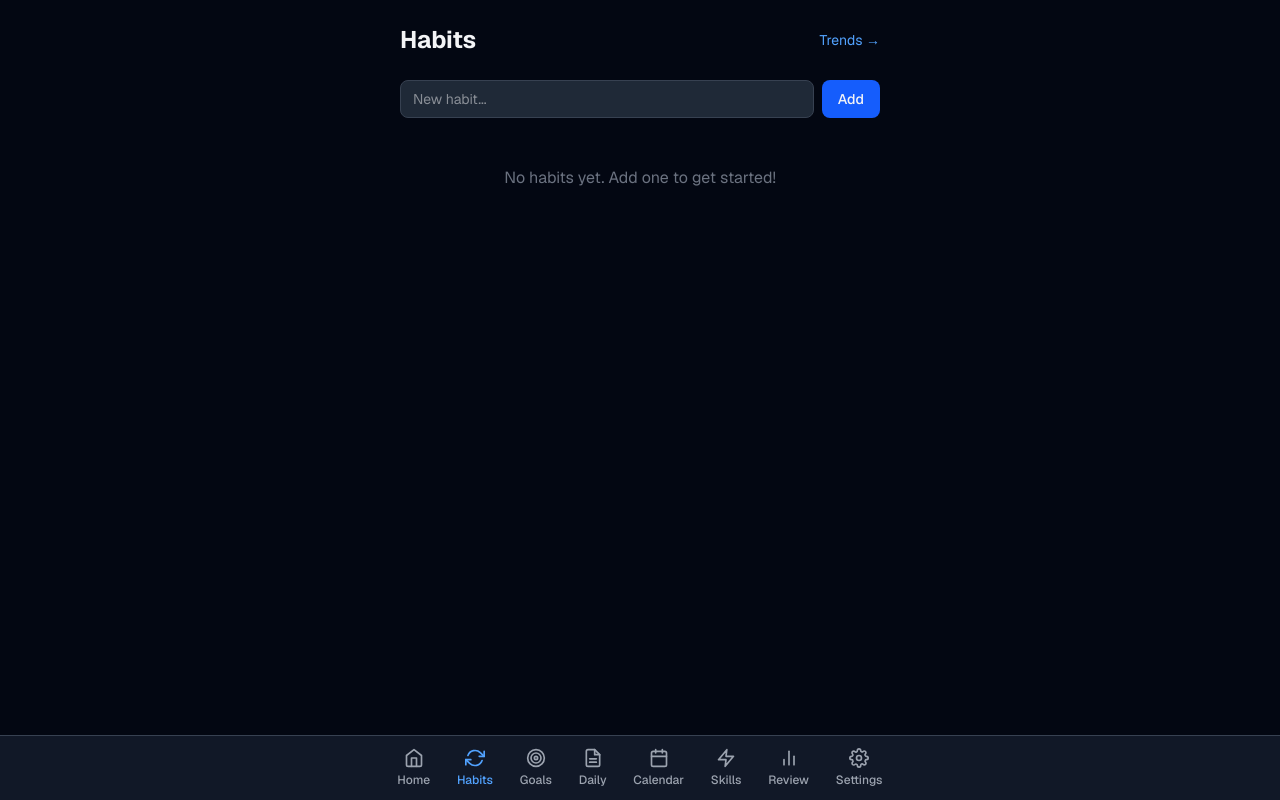
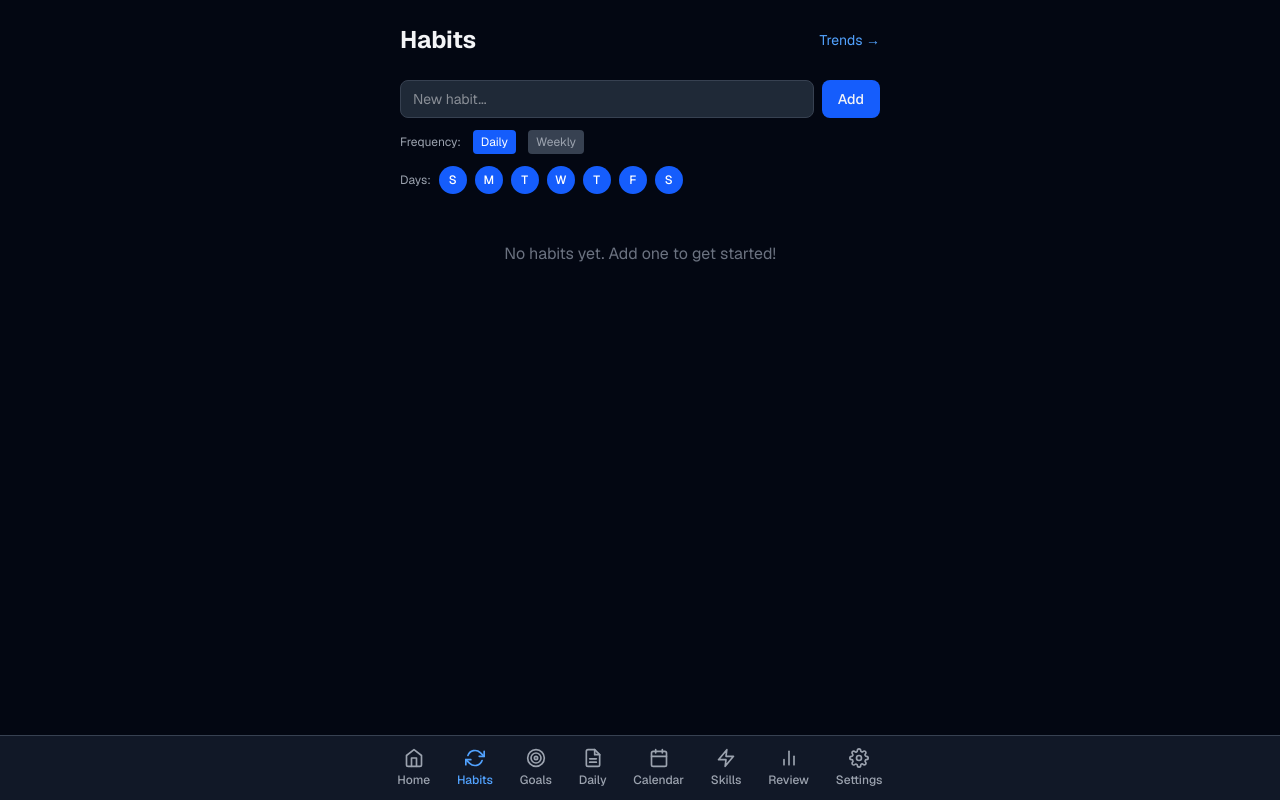
Before and after one commit to znding04/how-to-level-up, a Next.js app: page /habits in a window 1280 px wide. Built offline with nearby package versions, Linux system fonts and the light colour scheme.

Commit message:
feat: add day-of-week habit scheduling

```diff
--- a/src/app/dashboard/page.tsx
+++ b/src/app/dashboard/page.tsx
@@ -42,10 +42,15 @@ export default function DashboardPage() {
   const profileData = loadProfileData(data);
   const activeProfile = data.profiles.find((p) => p.id === data.activeProfileId);
 
-  // Habits summary
-  const totalHabits = profileData.habits.length;
-  const completedToday = profileData.habits.filter((h) => h.completions[today]).length;
-  const uncheckedHabits = profileData.habits.filter((h) => !h.completions[today]);
+  // Habits summary — only habits scheduled for today
+  const todayDow = new Date().getDay();
+  const todaysHabits = profileData.habits.filter((h) => {
+    const days = h.scheduledDays ?? [0, 1, 2, 3, 4, 5, 6];
+    return days.includes(todayDow);
+  });
+  const totalHabits = todaysHabits.length;
+  const completedToday = todaysHabits.filter((h) => h.completions[today]).length;
+  const uncheckedHabits = todaysHabits.filter((h) => !h.completions[today]);
 
   // Daily check-in
   const todayLog = profileData.dailyLogs.find((l) => l.date === today);
@@ -84,8 +89,8 @@ export default function DashboardPage() {
     }
   }
 
-  // Daily habits for quick actions
-  const dailyHabits = profileData.habits.filter((h) => h.frequency === 'daily');
+  // Daily habits for quick actions — only habits scheduled for today
+  const dailyHabits = todaysHabits;
 
 
   function handleToggleHabit(habitId: string) {
--- a/src/app/habits/page.tsx
+++ b/src/app/habits/page.tsx
@@ -14,11 +14,15 @@ export default function HabitsPage() {
     return loadProfileData(data).habits;
   });
   const [newName, setNewName] = useState('');
+  const [newFrequency, setNewFrequency] = useState<'daily' | 'weekly'>('daily');
+  const [newScheduledDays, setNewScheduledDays] = useState<number[]>([0, 1, 2, 3, 4, 5, 6]);
   const [editingId, setEditingId] = useState<string | null>(null);
   const [editName, setEditName] = useState('');
   const [editFrequency, setEditFrequency] = useState<'daily' | 'weekly'>('daily');
   const [editColor, setEditColor] = useState('#3b82f6');
+  const [editScheduledDays, setEditScheduledDays] = useState<number[]>([0, 1, 2, 3, 4, 5, 6]);
   const today = todayString();
+  const DAY_LABELS = ['S', 'M', 'T', 'W', 'T', 'F', 'S'];
 
   function persist(updated: Habit[]) {
     setHabits(updated);
@@ -29,19 +33,44 @@ export default function HabitsPage() {
   }
 
   function addHabit() {
-    if (!newName.trim()) return;
+    if (!newName.trim() || newScheduledDays.length === 0) return;
     const data = loadData();
     const habit: Habit = {
       id: generateId(),
       profileId: data.activeProfileId,
       name: newName.trim(),
-      frequency: 'daily',
+      frequency: newFrequency,
+      scheduledDays: newScheduledDays,
       color: PRESET_COLORS[Math.floor(Math.random() * 5)],
       createdAt: today,
       completions: {},
     };
     persist([...habits, habit]);
     setNewName('');
+    setNewFrequency('daily');
+    setNewScheduledDays([0, 1, 2, 3, 4, 5, 6]);
+  }
+
+  function toggleNewDay(day: number) {
+    if (newFrequency === 'weekly') {
+      setNewScheduledDays([day]);
+    } else {
+      const next = newScheduledDays.includes(day)
+        ? newScheduledDays.filter((d) => d !== day)
+        : [...newScheduledDays, day];
+      if (next.length > 0) setNewScheduledDays(next);
+    }
+  }
+
+  function toggleEditDay(day: number) {
+    if (editFrequency === 'weekly') {
+      setEditScheduledDays([day]);
+    } else {
+      const next = editScheduledDays.includes(day)
+        ? editScheduledDays.filter((d) => d !== day)
+        : [...editScheduledDays, day];
+      if (next.length > 0) setEditScheduledDays(next);
+    }
   }
 
   function toggleCompletion(id: string) {
@@ -59,13 +88,14 @@ export default function HabitsPage() {
     setEditName(habit.name);
     setEditFrequency(habit.frequency);
     setEditColor(habit.color);
+    setEditScheduledDays(habit.scheduledDays ?? [0, 1, 2, 3, 4, 5, 6]);
   }
 
   function saveEdit(id: string) {
-    if (!editName.trim()) return;
+    if (!editName.trim() || editScheduledDays.length === 0) return;
     const updated = habits.map((h) => {
       if (h.id !== id) return h;
-      return { ...h, name: editName.trim(), frequency: editFrequency, color: editColor };
+      return { ...h, name: editName.trim(), frequency: editFrequency, color: editColor, scheduledDays: editScheduledDays };
     });
     persist(updated);
     setEditingId(null);
@@ -191,7 +221,8 @@ export default function HabitsPage() {
         </Link>
       </div>
 
-      <div className="flex gap-2 mb-6">
+      <div className="space-y-3 mb-6">
+        <div className="flex gap-2">
           <input
             type="text"
             value={newName}
@@ -206,6 +237,52 @@ export default function HabitsPage() {
           >
             Add
           </button>
+        </div>
+        <div className="flex items-center gap-3">
+          <span className="text-xs text-fg-secondary">Frequency:</span>
+          <button
+            onClick={() => {
+              setNewFrequency('daily');
+              setNewScheduledDays([0, 1, 2, 3, 4, 5, 6]);
+            }}
+            className={`text-xs px-2 py-1 rounded ${
+              newFrequency === 'daily'
+                ? 'bg-blue-600 text-white'
+                : 'bg-surface text-fg-secondary'
+            }`}
+          >
+            Daily
+          </button>
+          <button
+            onClick={() => {
+              setNewFrequency('weekly');
+              setNewScheduledDays([new Date().getDay()]);
+            }}
+            className={`text-xs px-2 py-1 rounded ${
+              newFrequency === 'weekly'
+                ? 'bg-blue-600 text-white'
+                : 'bg-surface text-fg-secondary'
+            }`}
+          >
+            Weekly
+          </button>
+        </div>
+        <div className="flex items-center gap-2">
+          <span className="text-xs text-fg-secondary">Days:</span>
+          {DAY_LABELS.map((label, i) => (
+            <button
+              key={i}
+              onClick={() => toggleNewDay(i)}
+              className={`w-7 h-7 rounded-full text-xs font-medium transition-colors ${
+                newScheduledDays.includes(i)
+                  ? 'bg-blue-600 text-white'
+                  : 'bg-surface text-fg-secondary hover:bg-surface-hover'
+              }`}
+            >
+              {label}
+            </button>
+          ))}
+        </div>
       </div>
 
       {habits.length === 0 ? (
@@ -230,7 +307,10 @@ export default function HabitsPage() {
                   <div className="flex items-center gap-3">
                     <span className="text-xs text-fg-secondary">Frequency:</span>
                     <button
-                      onClick={() => setEditFrequency('daily')}
+                      onClick={() => {
+                        setEditFrequency('daily');
+                        setEditScheduledDays([0, 1, 2, 3, 4, 5, 6]);
+                      }}
                       className={`text-xs px-2 py-1 rounded ${
                         editFrequency === 'daily'
                           ? 'bg-blue-600 text-white'
@@ -240,7 +320,10 @@ export default function HabitsPage() {
                       Daily
                     </button>
                     <button
-                      onClick={() => setEditFrequency('weekly')}
+                      onClick={() => {
+                        setEditFrequency('weekly');
+                        setEditScheduledDays([new Date().getDay()]);
+                      }}
                       className={`text-xs px-2 py-1 rounded ${
                         editFrequency === 'weekly'
                           ? 'bg-blue-600 text-white'
@@ -249,6 +332,22 @@ export default function HabitsPage() {
                     >
                       Weekly
                     </button>
+                  </div>
+                  <div className="flex items-center gap-2">
+                    <span className="text-xs text-fg-secondary">Days:</span>
+                    {DAY_LABELS.map((label, i) => (
+                      <button
+                        key={i}
+                        onClick={() => toggleEditDay(i)}
+                        className={`w-7 h-7 rounded-full text-xs font-medium transition-colors ${
+                          editScheduledDays.includes(i)
+                            ? 'bg-blue-600 text-white'
+                            : 'bg-surface text-fg-secondary hover:bg-surface-hover'
+                        }`}
+                      >
+                        {label}
+                      </button>
+                    ))}
                   </div>
                   <div className="flex items-center gap-2">
                     <span className="text-xs text-fg-secondary">Color:</span>
@@ -299,7 +398,9 @@ export default function HabitsPage() {
                       {habit.name}
                     </span>
                     <span className="text-xs text-fg-muted ml-2">
-                      {habit.frequency === 'weekly' ? 'weekly' : ''}
+                      {habit.scheduledDays && habit.scheduledDays.length < 7
+                        ? habit.scheduledDays.sort((a, b) => a - b).map((d) => DAY_LABELS[d]).join('/')
+                        : ''}
                     </span>
                   </div>
                   <div className="text-xs text-fg-secondary text-right space-y-0.5">
--- a/src/app/habits/trends/page.tsx
+++ b/src/app/habits/trends/page.tsx
@@ -54,8 +54,11 @@ export default function HabitTrendsPage() {
         let total = 0;
 
         if (!isFuture) {
+          const cellDow = cellDate.getDay();
           for (const habit of filteredHabits) {
             if (habit.frequency === 'weekly') continue; // skip weekly habits in daily grid
+            const scheduledDays = habit.scheduledDays ?? [0, 1, 2, 3, 4, 5, 6];
+            if (!scheduledDays.includes(cellDow)) continue;
             if (key >= habit.createdAt) {
               total++;
               if (habit.completions[key]) count++;
@@ -88,8 +91,11 @@ export default function HabitTrendsPage() {
         if (cellDate > today) break;
         const key = getDateKey(cellDate);
 
+        const cellDow = cellDate.getDay();
         for (const habit of filteredHabits) {
           if (habit.frequency === 'weekly') continue;
+          const scheduledDays = habit.scheduledDays ?? [0, 1, 2, 3, 4, 5, 6];
+          if (!scheduledDays.includes(cellDow)) continue;
           if (key >= habit.createdAt) {
             possible++;
             if (habit.completions[key]) completed++;
@@ -114,12 +120,14 @@ export default function HabitTrendsPage() {
     return habits.map((habit) => {
       let completedLast30 = 0;
       let possibleLast30 = 0;
+      const scheduledDays = habit.scheduledDays ?? [0, 1, 2, 3, 4, 5, 6];
       for (let i = 0; i < 30; i++) {
         const d = new Date(today);
         d.setDate(d.getDate() - i);
         const key = getDateKey(d);
         if (key >= habit.createdAt) {
           if (habit.frequency === 'daily') {
+            if (!scheduledDays.includes(d.getDay())) continue;
             possibleLast30++;
             if (habit.completions[key]) completedLast30++;
           }
--- a/src/lib/types.ts
+++ b/src/lib/types.ts
@@ -9,6 +9,7 @@ export interface Habit {
   profileId: string;
   name: string;
   frequency: 'daily' | 'weekly';
+  scheduledDays?: number[]; // 0=Sun, 1=Mon, ..., 6=Sat
   color: string;
   createdAt: string;
   completions: Record<string, boolean>;
```
Lines whose indentation alone changed are shown as unchanged.
